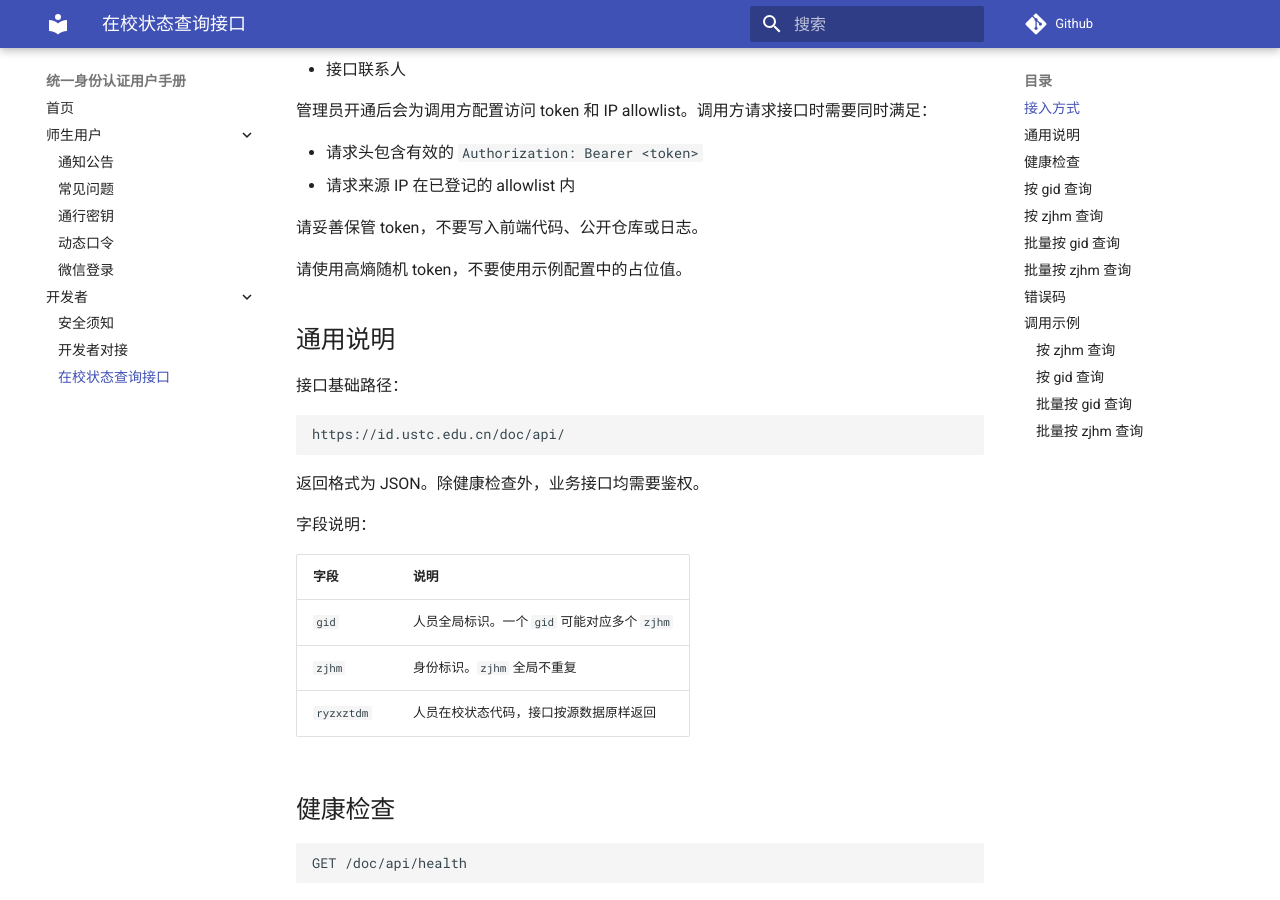
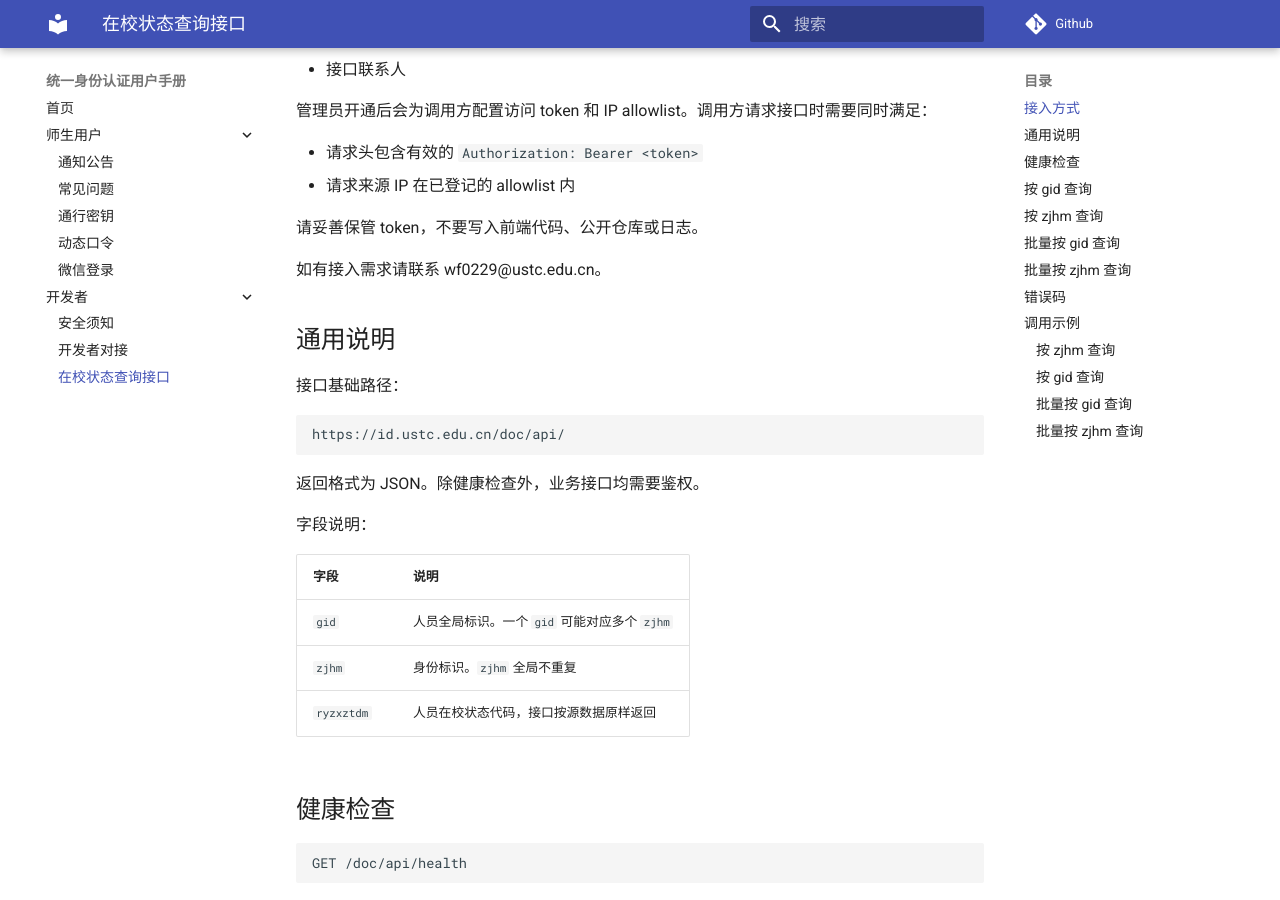
Before and after one commit to wf0229/id_doc, an MkDocs documentation site: the page built from docs/status-api.md, in a window 1280 px wide and 900 px high, scrolled down 374 px. Built offline with MkDocs 1.6.1 and Material for MkDocs 9.7.7, drawn with Linux system fonts in a browser that asks for light colours; comment, search, counter and statistics services are not loaded.

Commit message:
docs: remove token placeholder warning, add contact email

```diff
--- a/docs/status-api.md
+++ b/docs/status-api.md
@@ -17,7 +17,7 @@
 
 请妥善保管 token，不要写入前端代码、公开仓库或日志。
 
-请使用高熵随机 token，不要使用示例配置中的占位值。
+如有接入需求请联系 wf0229@ustc.edu.cn。
 
 ## 通用说明
 
```
